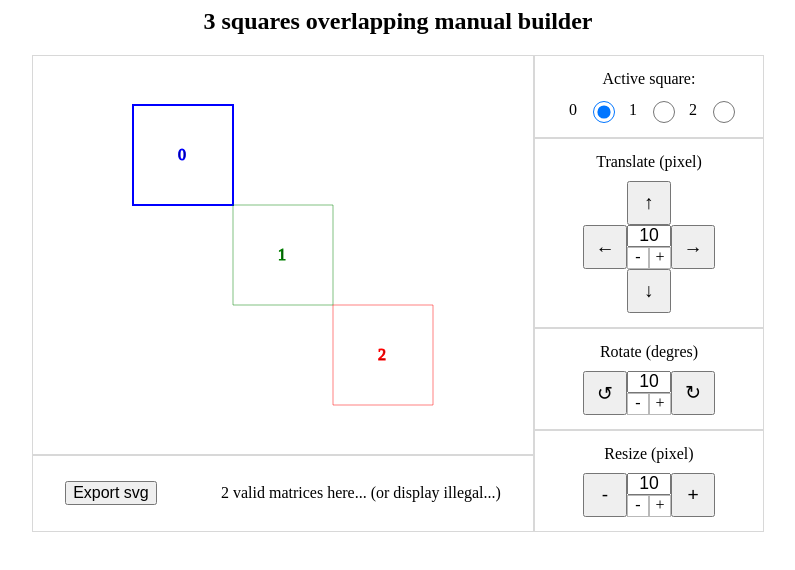
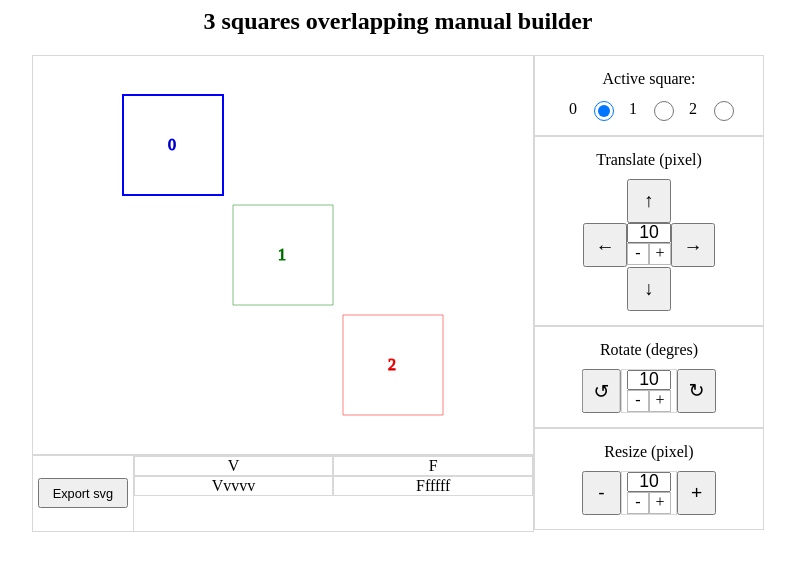
Before and after one commit to Felix8971/overlappingSquares, a plain HTML site: page configManualBuilder.html in a window 1280 px wide. Shown: the whole page, without its empty margins (242-1037 px from the left). Drawn offline with Linux system fonts and the light colour scheme.

Commit message:
Display matrix V & F in real time in configManualbulder page

```diff
--- a/configManualBuilder.html
+++ b/configManualBuilder.html
@@ -14,7 +14,14 @@
                     <button id="export-svg-btn">Export svg</button>
                 </div>
                 <div id='matrices'>
-                    2 valid matrices here... (or display illegal...)
+                    <div class="header">
+                        <div class="column">V</div>
+                        <div class="column">F</div>
+                    </div>
+                    <div class="body">
+                        <div class="column">Vvvvv</div>
+                        <div class="column">Ffffff</div>
+                    </div>
                 </div>
             </div>
         </div>
@@ -102,6 +109,11 @@
         var rotationStep = 10;
         var resizeStep = 10;
 
+
+        var updateMatrices = function(){
+            document.getElementById('matrices').innerHTML = JSON.stringify(arrangement_to_VI(squares));
+        }
+
         //Define event when click a radio button
         var radio = document.getElementsByName('square-selected');
         for (var i = 0; i < radio.length; i++) {
@@ -134,21 +146,25 @@
             let sq = squares[selectedSquare];
             sq.translate({x:0, y: -parseInt(translationStep)}, true);
             updateSVGSquare(sq,selectedSquare);
+            updateMatrices();
         });
         document.getElementById('go-down').addEventListener('click', function(event) {
             let sq = squares[selectedSquare];
             sq.translate({x:0, y: parseInt(translationStep)}, true);
             updateSVGSquare(sq,selectedSquare);
+            updateMatrices();
         });
         document.getElementById('go-left').addEventListener('click', function(event) {
             let sq = squares[selectedSquare];
             sq.translate({x: -parseInt(translationStep), y: 0}, true);
             updateSVGSquare(sq,selectedSquare);
+            updateMatrices();
         });
         document.getElementById('go-right').addEventListener('click', function(event) {
             let sq = squares[selectedSquare];
             sq.translate({x: parseInt(translationStep), y: 0}, true);
             updateSVGSquare(sq,selectedSquare);
+            updateMatrices();
         });
 
 
@@ -172,12 +188,14 @@
             sq.angle = sq.angle + parseInt(rotationStep);
             sq.rotate(sq.angle, true);
             updateSVGSquare(sq,selectedSquare);
+            updateMatrices();
         });
         document.getElementById('rotate-moins').addEventListener('click', function(event) {
             let sq = squares[selectedSquare];
             sq.angle = sq.angle - parseInt(rotationStep);
             sq.rotate(sq.angle, true);
             updateSVGSquare(sq,selectedSquare);
+            updateMatrices();
         });
 
 
@@ -201,12 +219,14 @@
             let a = sq.a + parseInt(resizeStep);
             sq.changeSize(a, true);
             updateSVGSquare(sq,selectedSquare);
+            updateMatrices();
         });
         document.getElementById('resize-moins').addEventListener('click', function(event) {
             let sq = squares[selectedSquare];
             let a = sq.a - parseInt(resizeStep);
             sq.changeSize(a, true);
             updateSVGSquare(sq,selectedSquare);
+            updateMatrices();
         });
 
         //export svg button
@@ -245,7 +265,7 @@
 
 
         //on place les squares dans la zone
-        squares[0].initRotZero(100, {x:W/2-100, y:H/2-100});
+        squares[0].initRotZero(100, {x:W/2-110, y:H/2-110});
         squares[0].majBox();
         createSVGSquare(squares[0],0);
         document.getElementById('square0').style.strokeWidth = 2;
@@ -256,7 +276,7 @@
         //squares[1].translate({x:W/2, y:H/2})
         createSVGSquare(squares[1],1);
 
-        squares[2].initRotZero(100, {x:W/2+100,y:H/2+100});
+        squares[2].initRotZero(100, {x:W/2+110,y:H/2+110});
         squares[2].majBox();
         createSVGSquare(squares[2],2);
 
@@ -288,7 +308,7 @@
         width: 44px;
         font-size: 1.1em;
         text-align: center;
-            height: 22px;
+        height: 20px;
     }
 
     .radio-button {
@@ -364,10 +384,38 @@
         height: 75px;
     }
 
+    #export-svg {
+        width: 20%;
+        height: 100%;
+        display: flex;
+        justify-content: space-around;
+        align-items: center;
+        border-right:1px solid #d8d8d8;
+    }
+
     #export-svg-btn {
-            width: auto;
-            height:auto;
-            font-size: 1em;
+        width: 90px;
+        height: 30px;
+        font-size: 0.8em;
+    }
+
+    #matrices{
+        width: 80%;
+        height: 100%;
+        display: flex;
+        flex-direction: column;
+    }
+    .column{
+        width:50%;
+        border: 1px solid #d8d8d8;
+    }
+    .header{
+        display: flex;
+        flex-direction: row;
+    }
+    .body{
+        display: flex;
+        flex-direction: row;
     }
 </style>
 </body>
```
Also changed, not shown: index.html (+31 -12 lines), 2 other files. Lines whose indentation alone changed are shown as unchanged.
